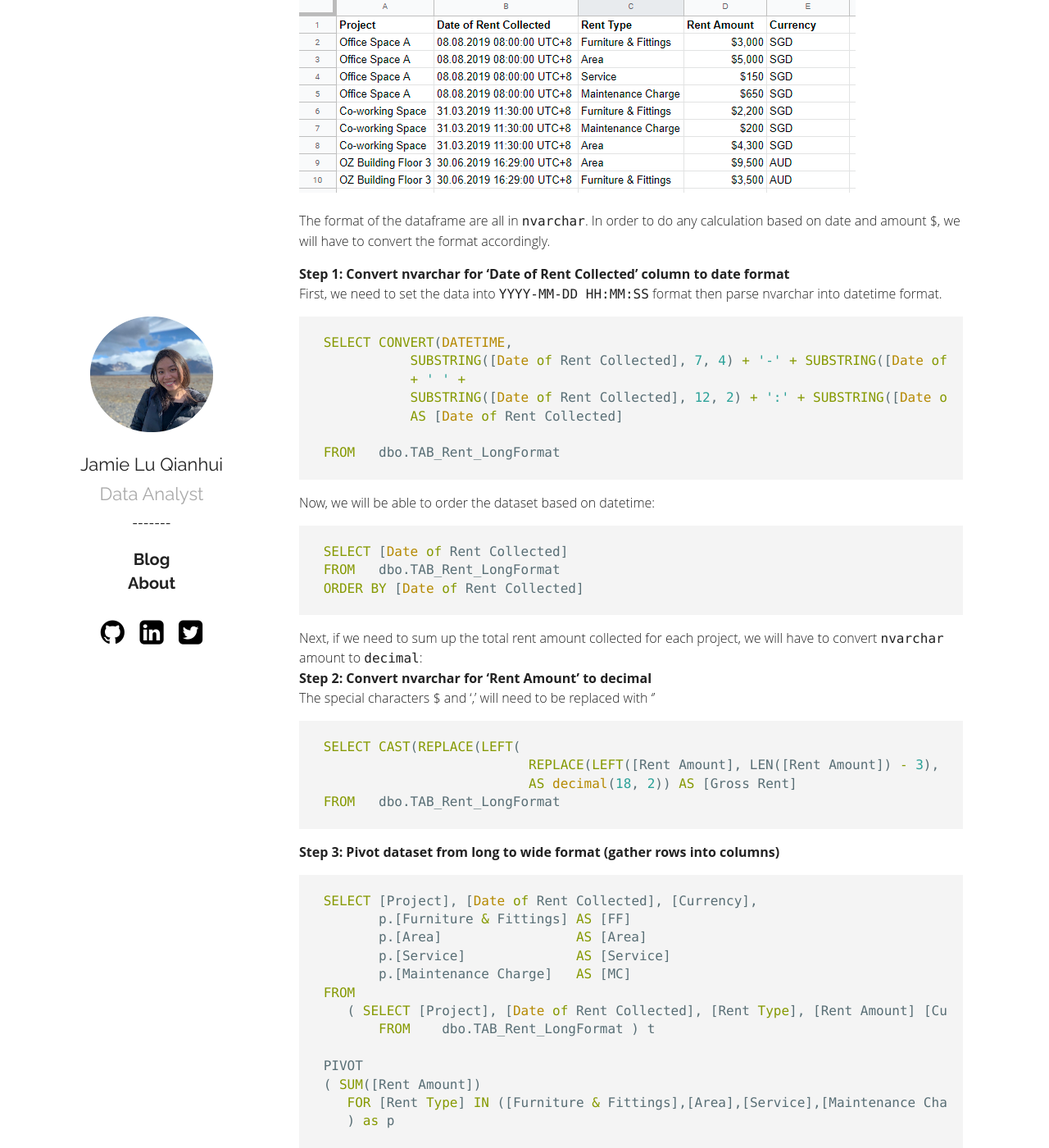
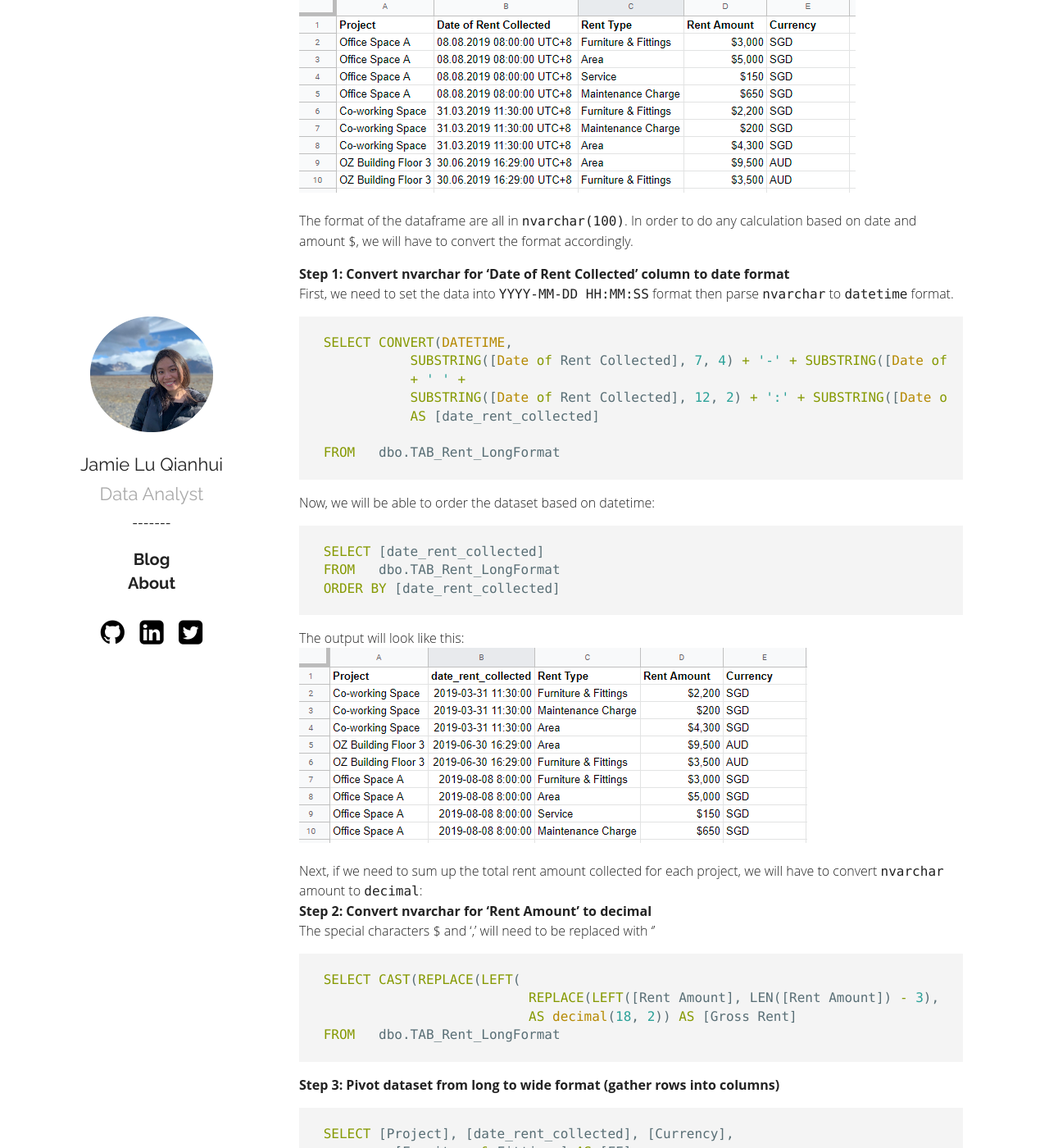
Before and after one commit to jamieqianhui/jamieqianhui.github.io, a Jekyll site: the page built from _posts/2019-06-05-Data-Wrangling-using-tSQL.markdown, in a window 1280 px wide and 1400 px high, scrolled down 261 px. Shown: the whole window at 82% size. Built offline with Jekyll 4.4.1, drawn with Linux system fonts in a browser that asks for light colours.

Commit message:
updated post

````diff
--- a/_posts/2019-06-05-Data-Wrangling-using-tSQL.markdown
+++ b/_posts/2019-06-05-Data-Wrangling-using-tSQL.markdown
@@ -10,27 +10,31 @@ Wondering how to build data wrangling pipelines in t-SQL? This post explains on
 Let's take the dataframe of your database table (in long format) to be the following:<br>
 ![tab_longformat]({{ '/assets/tab_longformat.PNG' | relative_url }})
 
-The format of the dataframe are all in `nvarchar`. In order to do any calculation based on date and amount $, we will have to convert the format accordingly. <br>
+The format of the dataframe are all in `nvarchar(100)`. In order to do any calculation based on date and amount $, we will have to convert the format accordingly. <br>
 
 **Step 1: Convert nvarchar for 'Date of Rent Collected' column to date format** <br>
-First, we need to set the data into `YYYY-MM-DD HH:MM:SS` format then parse nvarchar into datetime format.
+First, we need to set the data into `YYYY-MM-DD HH:MM:SS` format then parse `nvarchar` to `datetime` format.
 ```sql
  SELECT CONVERT(DATETIME,
   			SUBSTRING([Date of Rent Collected], 7, 4) + '-' + SUBSTRING([Date of Rent Collected], 4, 2) + '-' + SUBSTRING([Date of Rent Collected],1, 2)
   			+ ' ' +
   			SUBSTRING([Date of Rent Collected], 12, 2) + ':' + SUBSTRING([Date of Rent Collected], 15, 2) + ':' + SUBSTRING([Date of Rent Collected], 18, 2), 120)
-  			AS [Date of Rent Collected]
+  			AS [date_rent_collected]
 
  FROM 	dbo.TAB_Rent_LongFormat
 ```
 Now, we will be able to order the dataset based on datetime:
 ```sql
- SELECT [Date of Rent Collected]
+ SELECT [date_rent_collected]
  FROM 	dbo.TAB_Rent_LongFormat
- ORDER BY [Date of Rent Collected]
+ ORDER BY [date_rent_collected]
 ```
+The output will look like this:
+![tab_dateformat]({{ '/assets/tab_dateformat.PNG' | relative_url }})  <br>
 
-Next, if we need to sum up the total rent amount collected for each project, we will have to convert `nvarchar` amount to `decimal`: <br>
+
+Next, if we need to sum up the total rent amount collected for each project, we will have to convert `nvarchar` amount to `decimal`:
+<br>
 **Step 2: Convert nvarchar for 'Rent Amount' to decimal** <br>
 The special characters $ and ',' will need to be replaced with ''
 ```sql
@@ -43,13 +47,13 @@ The special characters $ and ',' will need to be replaced with ''
 **Step 3: Pivot dataset from long to wide format (gather rows into columns)** <br>
 
 ```sql
- SELECT [Project], [Date of Rent Collected], [Currency],
+ SELECT [Project], [date_rent_collected], [Currency],
  		p.[Furniture & Fittings] AS [FF]
  		p.[Area]                 AS [Area]
  		p.[Service]			  	 AS [Service]
  		p.[Maintenance Charge]   AS [MC]
  FROM
- 	( SELECT [Project], [Date of Rent Collected], [Rent Type], [Rent Amount] [Currency],
+ 	( SELECT [Project], [date_rent_collected], [Rent Type], [Rent Amount] [Currency],
  		FROM 	dbo.TAB_Rent_LongFormat ) t
 
  PIVOT
````
Also changed, not shown: assets/tab_dateformat.png (added).
